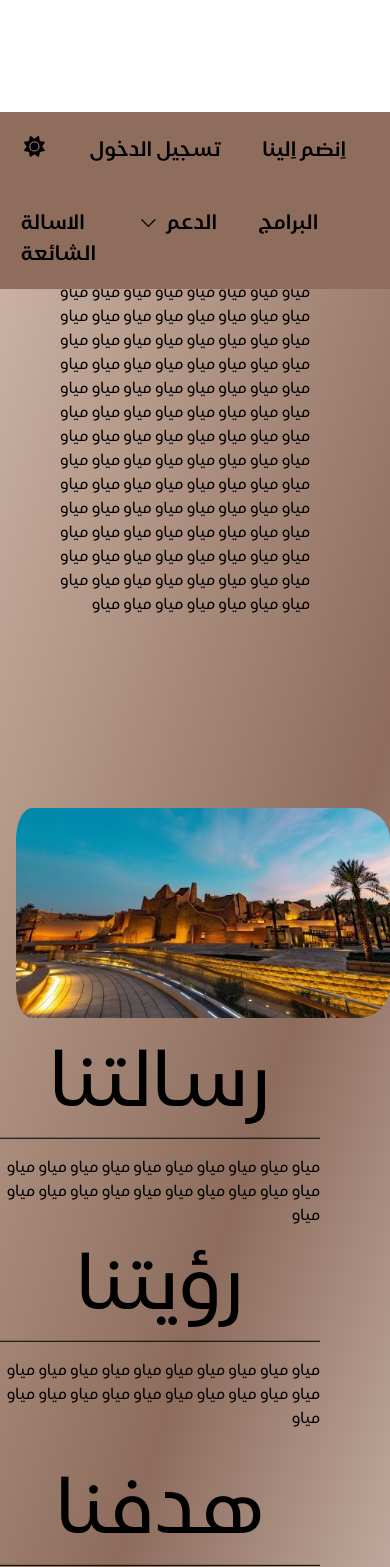
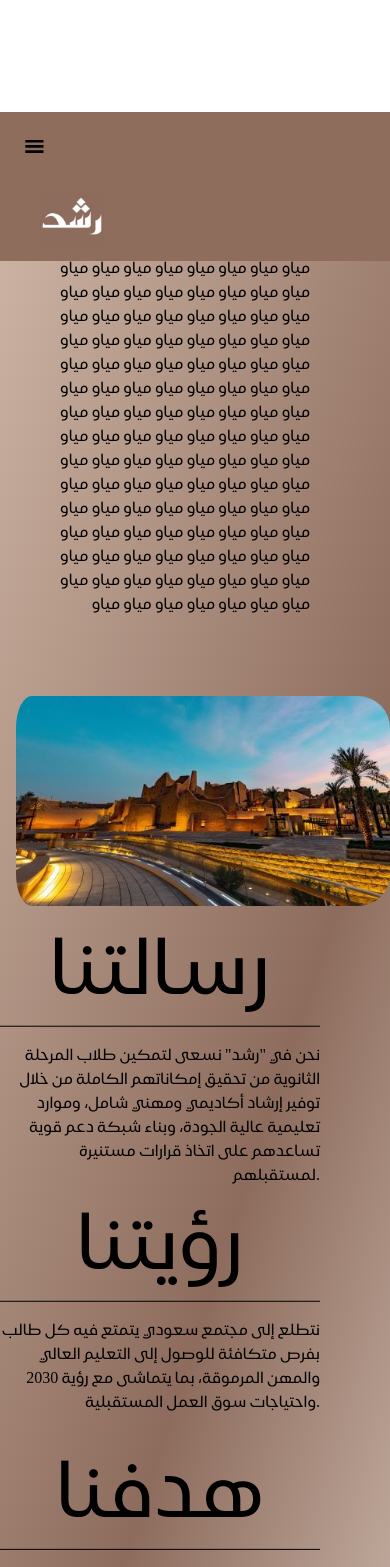
Before and after one commit to Kastarter/Rushd, a React (Vite) app: page / in a window 390 px wide. Shown: the top 1567 px of the page. Built offline with nearby package versions, Linux system fonts and the light colour scheme.

Commit message:
mobile support prototype

```diff
--- a/src/component/Dropdown.jsx
+++ b/src/component/Dropdown.jsx
@@ -2,40 +2,11 @@ import { useState } from 'react';
 
 export const Dropdown = ( props ) => {
 
-    const [ display, setDisplay ] = useState( 'none' )
-
-    function handleClick() {
-
-        if ( display == 'none' ) {
-
-            setDisplay( 'block' )
-
-        } else {
-
-            setDisplay( 'none' )
-
-        }
-
-    }
-
     return (
 
-        <div>
-
-            <div>
-
-                Hello World
-
-            </div>
-
-            <div style={{display:display}}>
-
-                { props.children }
-
-            </div>
-
-        </div>
-
+        <ul id="dropdown" style={{display:"none"}} className="dropdown">
+          { props.children }
+        </ul>
     )
 
 }
--- a/src/component/Hero.jsx
+++ b/src/component/Hero.jsx
@@ -31,7 +31,7 @@ const Hero = () => {
                     </motion.p>
                 </div>
             </div>
-            <div style={{paddingTop: "7rem"}} className="w-full lg:w-1/2 lg:p-8">
+            <div className="w-full lg:w-1/2 lg:p-8 heroimg">
                 <div className="flex justify-center">
                     <motion.img
                     initial={{x:100, opacity:0}}
--- a/src/component/Navbar.jsx
+++ b/src/component/Navbar.jsx
@@ -1,11 +1,13 @@
 import logo from "../assets/rshd.jpeg";
-import {FaLinkedin} from "react-icons/fa"
-import {FaGithub} from "react-icons/fa"
-import {FaSquareXTwitter} from "react-icons/fa6"
-import {FaInstagram} from "react-icons/fa"
-import {FaMoon} from "react-icons/fa6"
-import {FaSun} from "react-icons/fa6"
-import {PiCaretDown} from "react-icons/pi"
+import {FaLinkedin} from "react-icons/fa";
+import {FaGithub} from "react-icons/fa";
+import {FaSquareXTwitter} from "react-icons/fa6";
+import {FaInstagram} from "react-icons/fa";
+import {FaMoon} from "react-icons/fa6";
+import {FaSun} from "react-icons/fa6";
+import {PiCaretDown} from "react-icons/pi";
+import {Dropdown} from "./Dropdown";
+import {GiHamburgerMenu} from "react-icons/gi";
 
 const Navbar = () => {
 
@@ -14,19 +16,36 @@ const Navbar = () => {
 	  doc.style.display = "flex";
   }
 
+  function toggleDropDown() {
+	  const dd = document.getElementById('dropdown');
+	  if (dd.style.display == "none") {
+	      dd.style.display = "flex";
+	  } else {
+	      dd.style.display = "none";
+	  }
+  }
+
+
   return (
      <nav className ="mb-20 flex item-center justify-between justify-center navbar">
 
 	<div style={{display: "flex"}}>
-		<a href="#" style={{margin: "1.5rem"}}><FaSun/></a>
-		<a href="#" onClick={showLogin} style={{margin: "1.3rem"}}>تسجيل الدخول</a>
-		<a href="#" onClick={showLogin} style={{margin: "1.3rem"}}>اِنضم اِلينا</a>
+		<a href="#" className="hamburger-menu" style={{margin: "1.5rem"}}><GiHamburgerMenu/></a>
+		<a href="#" className="links" style={{margin: "1.5rem"}}><FaSun/></a>
+		<a href="#" className="links" onClick={showLogin} style={{margin: "1.3rem"}}>تسجيل الدخول</a>
+		<a href="#" className="links" onClick={showLogin} style={{margin: "1.3rem"}}>اِنضم اِلينا</a>
 	</div>
 
         <div style={{display: "flex"}}>
-          <a href="#" style={{margin: "1.3rem"}}>الاسالة الشائعة</a>
-          <a href="#" style={{margin: "1.3rem", display: "flex", gap: "0.5rem"}} className="dropdownlist"><PiCaretDown style={{marginTop: "0.4rem"}}/> الدعم</a>
-          <a href="#" style={{margin: "1.3rem"}}>البرامج</a>
+          <a href="#" className="links" style={{margin: "1.3rem"}}>الاسالة الشائعة</a>
+          <a href="#" className="links dropdownlist" onClick={toggleDropDown}>
+	    <PiCaretDown style={{marginTop: "0.4rem"}}/> الدعم
+	    <Dropdown>
+	      <li style={{borderBottom: "outset", borderBottomColor: "floralwhite"}}><a href="#">قروبات</a></li>
+	      <li style={{borderBottom: "outset", borderBottomColor: "floralwhite"}}><a href="#">ملفات</a></li>
+	    </Dropdown>
+	  </a>
+          <a href="#" className="links" style={{margin: "1.3rem"}}>البرامج</a>
           <div style={{margin: "0.5rem", paddingLeft: "2rem", paddingRight: "3rem"}} className="item-center">
               <img style={{width: "4rem"}} className="mx-2 w-10" src={logo} alt="logo" />
           </div>
--- a/src/component/Tech.jsx
+++ b/src/component/Tech.jsx
@@ -41,7 +41,7 @@ const Tech = () => {
 		color: "black",
 		textAlign: "right",
 		marginTop: "1rem"
-	}}>مياو مياو مياو مياو مياو مياو مياو مياو مياو مياو مياو مياو مياو مياو مياو مياو مياو مياو مياو مياو مياو </p>
+	}}>نحن في "رشد" نسعى لتمكين طلاب المرحلة الثانوية من تحقيق إمكاناتهم الكاملة من خلال توفير إرشاد أكاديمي ومهني شامل، وموارد تعليمية عالية الجودة، وبناء شبكة دعم قوية تساعدهم على اتخاذ قرارات مستنيرة لمستقبلهم.</p>
 	</motion.div>
 
         <motion.div
@@ -56,7 +56,7 @@ const Tech = () => {
 	    color: "black",
 	    textAlign: "right",
 	    marginTop: "1rem"
-	}}>مياو مياو مياو مياو مياو مياو مياو مياو مياو مياو مياو مياو مياو مياو مياو مياو مياو مياو مياو مياو مياو </p>
+	}}>نتطلع إلى مجتمع سعودي يتمتع فيه كل طالب بفرص متكافئة للوصول إلى التعليم العالي والمهن المرموقة، بما يتماشى مع رؤية 2030 واحتياجات سوق العمل المستقبلية.</p>
         </motion.div>
 
         <motion.div
@@ -71,7 +71,7 @@ const Tech = () => {
 	    color: "black",
 	    textAlign: "right",
 	    marginTop: "1rem"
-	}}>مياو مياو مياو مياو مياو مياو مياو مياو مياو مياو مياو مياو مياو مياو مياو مياو مياو مياو مياو مياو مياو </p>
+	}}>تحسين فرص النجاح الأكاديمي والمهني لطلاب المرحلة الثانوية في المملكة العربية السعودية من خلال توفير برامج إرشادية متكاملة، وموارد تعليمية متميزة، وفرص تواصل فعالة تتغلب على الحواجز المادية والجغرافية والأكاديمية.</p>
         </motion.div>
         </motion.div>
      </div>
--- a/src/index.css
+++ b/src/index.css
@@ -46,18 +46,37 @@
 .gapfloat {
   gap: 10rem;
 }
+.heroimg {
+  padding-top: 7rem;
+}
+
+.dropdown {
+  position: absolute;
+  gap: 1.5rem;
+  margin-top: 3.7rem;
+  flex-direction: column;
+  padding: 1rem;
+  border-bottom-left-radius: 20px;
+  border-bottom-right-radius: 20px;
+  background-color: #8E6D5C;
+}
+
+.dropdownlist {
+  margin: 1.3rem;
+  display: flex;
+  gap: 0.5rem;
+}
 
 .dropdownlist:hover {
   text-decoration: none;
 }
-
 .border-b:hover {
   text-decoration: none;
 }
 
 a {
   text-decoration-color: blanchedalmond;
-  text-underline-offset: 10px;
+  text-underline-offset: 8px;
 }
 
 a:hover {
@@ -193,3 +212,19 @@ input:focus {
         height: 65%;
     }
 }
+
+.hamburger-menu {
+  display: none;
+}
+
+@media (max-width: 904px) {
+	.hamburger-menu {
+	  display: block;
+	}
+	.links {
+	  display: none;
+	}
+	.heroimg {
+	  padding-top: unset;
+	}
+}
```
Also changed, not shown: 5 other files (tests, documents, lock files or other folders).
